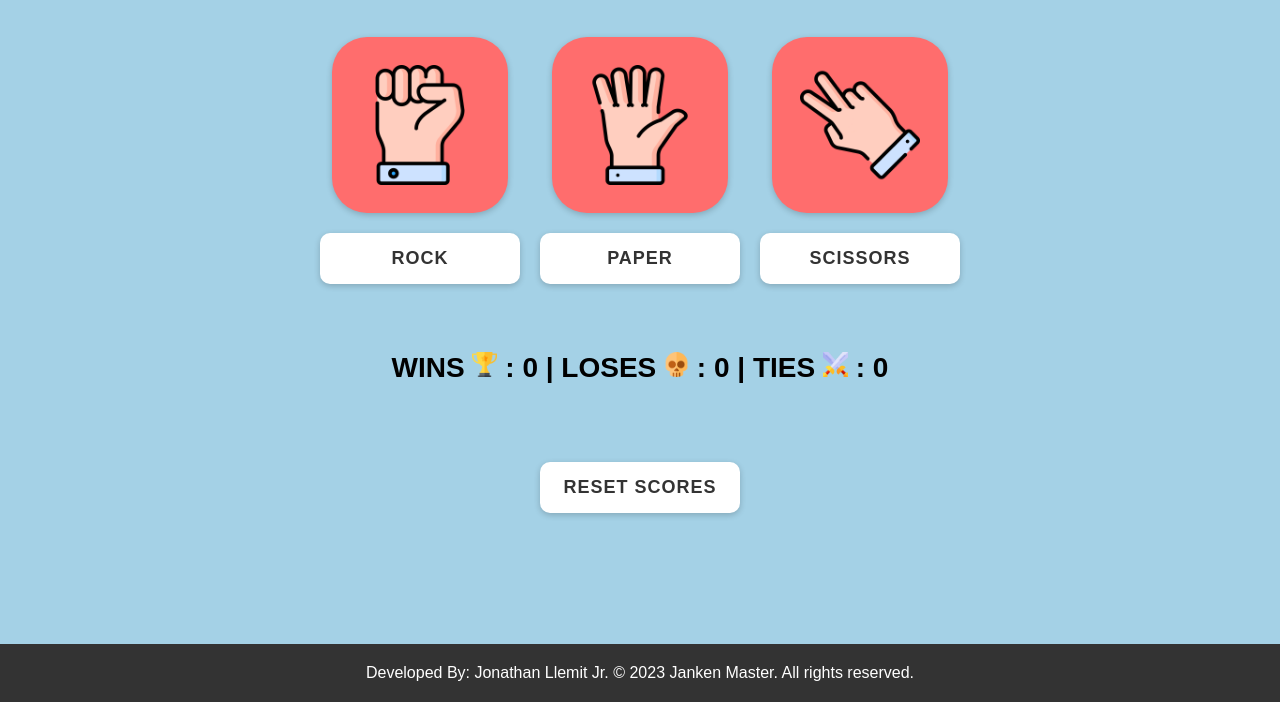
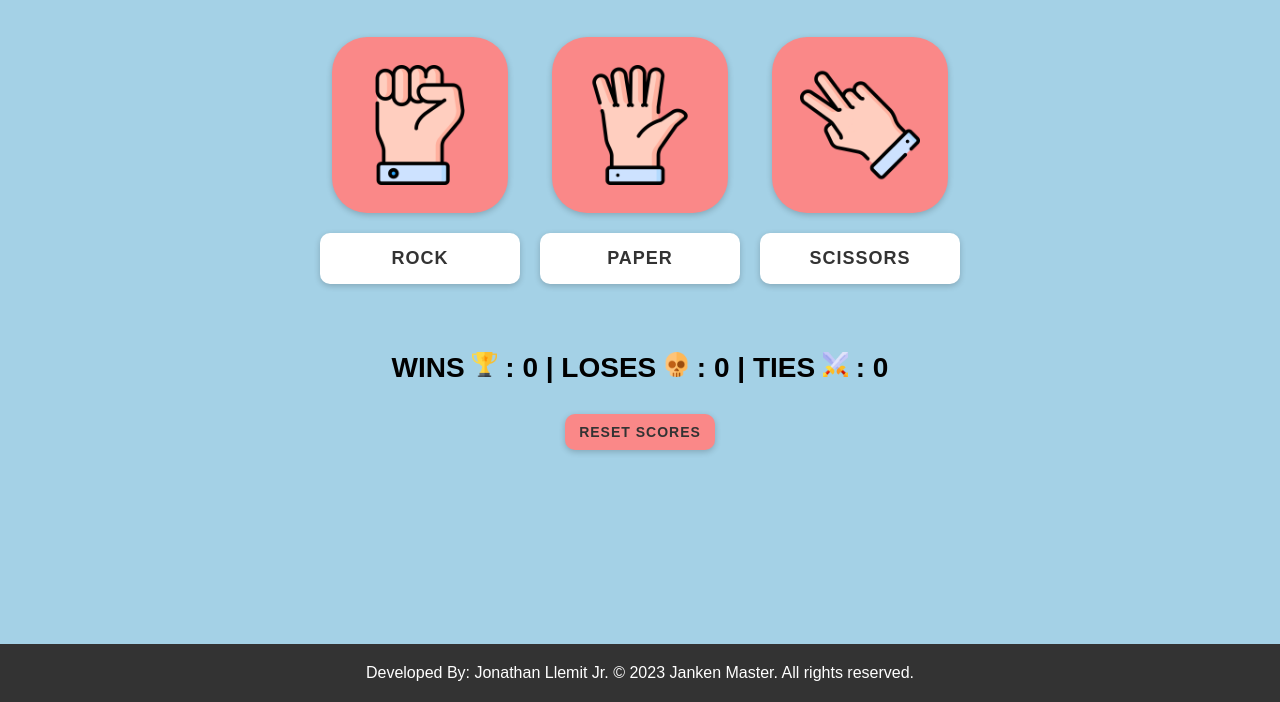
Before and after one commit to jonathan-llemit-dev/Janken-Master, a plain HTML site: page rock-paper-scissors.html in a window 1280 px wide. Shown: the part 98-800 px from the top of the page. Drawn offline with Linux system fonts and the light colour scheme.

Commit message:
modified reset buttons

```diff
--- a/rock-paper-scissors.html
+++ b/rock-paper-scissors.html
@@ -42,13 +42,40 @@
         text-transform: uppercase;
       }
 
+      .container-reset-btn {
+        display: flex;
+        justify-content: center;
+        text-align: center;
+        font-size: 28px;
+        font-weight: bold;
+        text-transform: uppercase;
+      }
+
       /* CSS styles for the buttons */
+
       .button {
         display: flex;
         flex-direction: column;
         align-items: center;
         justify-content: center;
         margin: 0 10px;
+      }
+
+      .reset-btn {
+        width: 150px;
+        padding: 10px;
+        margin-top: 2px;
+        font-size: 14px;
+        font-weight: bold;
+        text-transform: uppercase;
+        letter-spacing: 1px;
+        background-color: #fa8888;
+        color: #333;
+        border: none;
+        border-radius: 10px;
+        box-shadow: 0 2px 6px rgba(0, 0, 0, 0.2);
+        cursor: pointer;
+        transition: transform 0.3s ease;
       }
 
       /* CSS styles for the icons */
@@ -59,7 +86,7 @@
         border-radius: 20%;
         padding: 1em;
         box-shadow: 0 2px 6px rgba(0, 0, 0, 0.2);
-        background-color: #ff6d6d;
+        background-color: #fa8888;
         transition: transform 0.3s ease;
       }
 
@@ -178,8 +205,8 @@
       </p>
     </div>
 
-    <div class="container">
-      <button onclick="resetScores()">Reset Scores</button>
+    <div class="container-reset-btn">
+      <button class="reset-btn" onclick="resetScores()">Reset Scores</button>
     </div>
 
     <!-- Modal -->
@@ -188,7 +215,7 @@
         <span class="close-btn" onclick="closeModal()">&times;</span>
         <p id="result-text"></p>
         <p id="modal-scores-text"></p>
-        <button onclick="resetScores()">Reset Scores</button>
+        <button class="reset-btn" onclick="resetScores()">Reset Scores</button>
       </div>
     </div>
 
```
